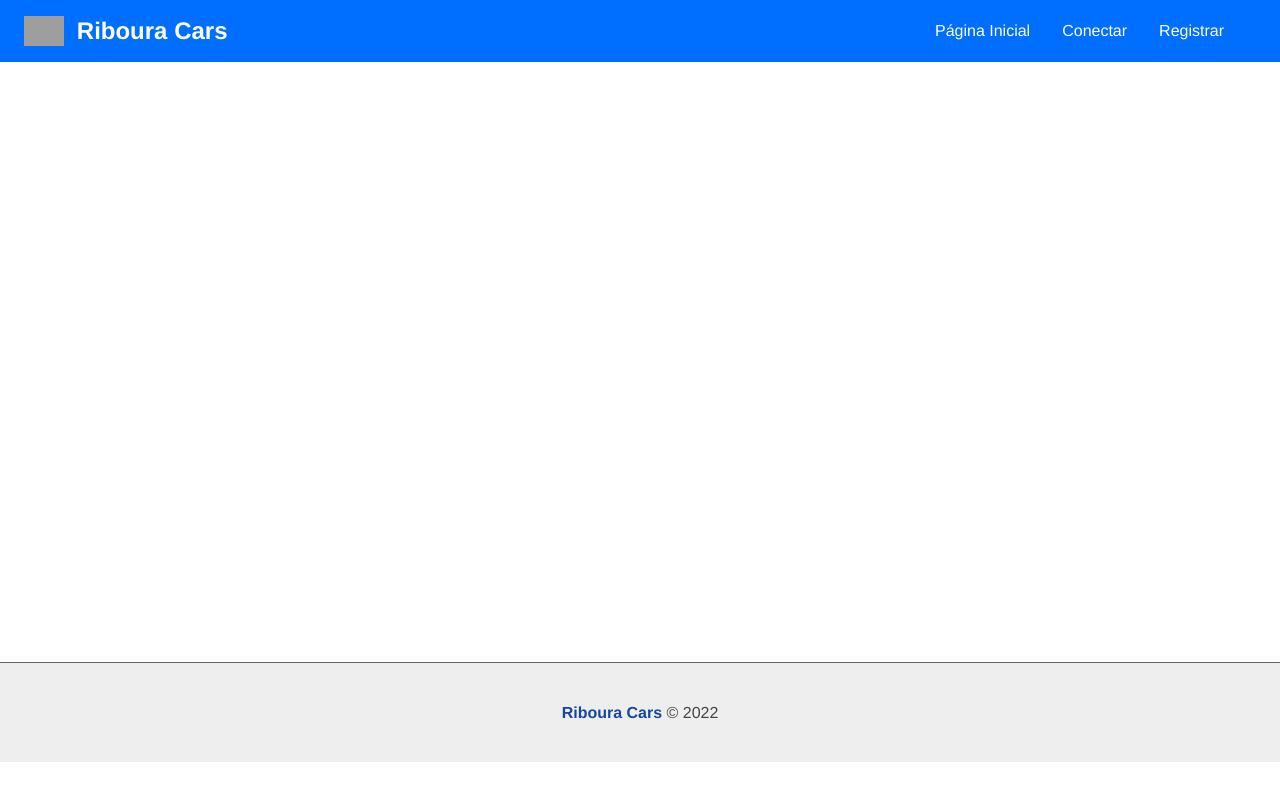
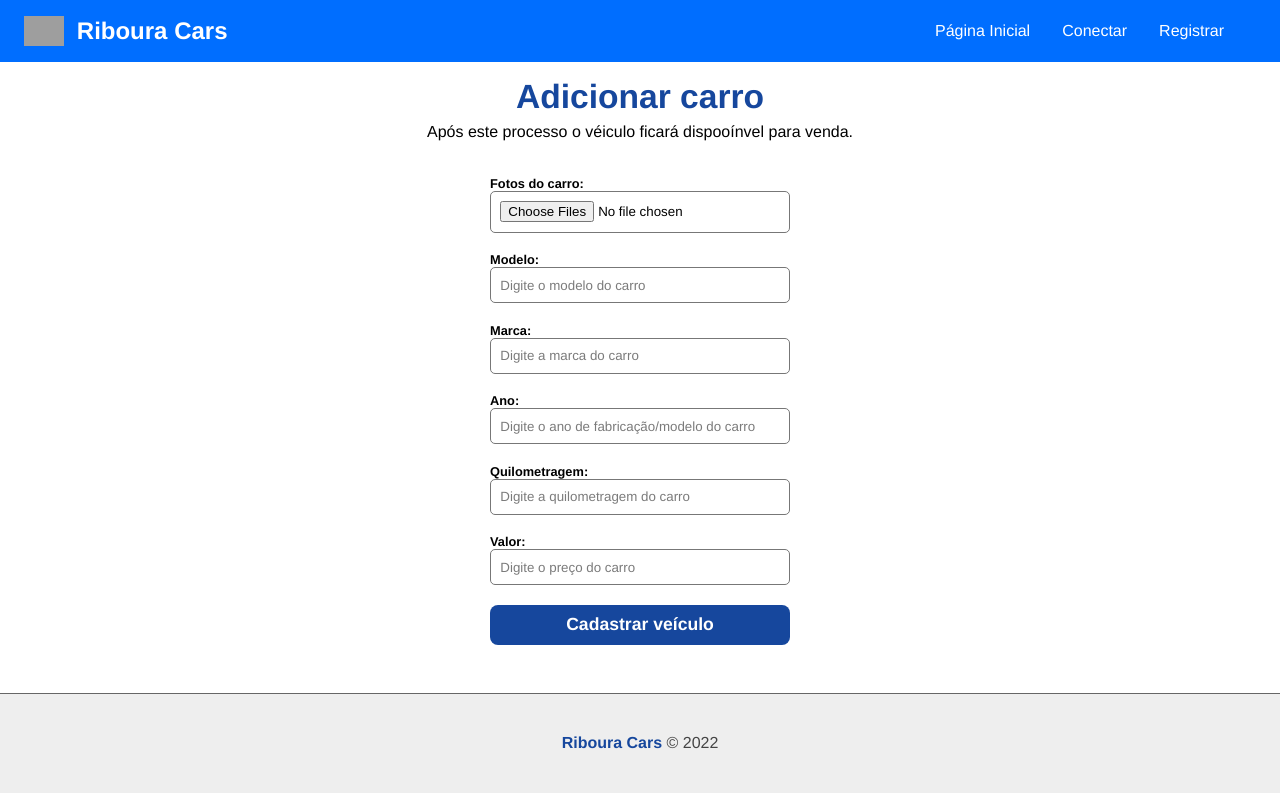
Before and after one commit to dlzzdev/riboura-vehicles, a React (Create React App) app in the folder web/: page /car/add in a window 1280 px wide. Built offline with nearby package versions, Linux system fonts and the light colour scheme; grey boxes are pictures that could not be loaded; the HTML template or start-up script is replaced by a standard one.

Commit message:
:sparkles: feat: Pagina de cadastro carro & dashboard meus carros

```diff
--- a/web/src/App.tsx
+++ b/web/src/App.tsx
@@ -6,6 +6,8 @@ import { Message } from "./components/layout/Message";
 import { Navbar } from "./components/layout/Navbar";
 import { Login } from "./components/pages/Auth/Login";
 import { Register } from "./components/pages/Auth/Register";
+import { AddCar } from "./components/pages/Car/AddCar";
+import { MyCars } from "./components/pages/Car/MyCars";
 import { Home } from "./components/pages/Home";
 import { Profile } from "./components/pages/User/Profile";
 import { UserProvider } from "./context/UserContext";
@@ -21,6 +23,8 @@ function App() {
             <Route path="/login/" element={<Login />} />
             <Route path="/register/" element={<Register />} />
             <Route path="/user/profile/" element={<Profile />} />
+            <Route path="/car/mycars/" element={<MyCars />} />
+            <Route path="/car/add/" element={<AddCar />} />
             <Route path="/" element={<Home />} />
           </Routes>
         </Container>
--- /dev/null
+++ b/web/src/components/form/CarForm.tsx
@@ -0,0 +1,105 @@
+import { useState } from "react";
+import { Input } from "./Input";
+import formStyles from "./Form.module.css";
+
+export const CarForm = ({ handleSubmit, carData, btnText }: any) => {
+  const [car, setCar] = useState(
+    carData || {
+      brand: "",
+      model: "",
+      year: "",
+      images: "",
+      milage: "",
+      price: "",
+    }
+  );
+  const [preview, setPreview] = useState([]);
+
+  function onFileChange(e: any) {
+    setPreview(Array.from(e.target.files));
+    setCar({ ...car, images: e.target.files });
+  }
+
+  function handleChange(e: any) {
+    setCar({ ...car, [e.target.name]: e.target.value });
+  }
+
+  function handleFormSubmit(e: any) {
+    e.preventDefault();
+    console.log(car);
+    handleSubmit(car);
+  }
+
+  return (
+    <form onSubmit={handleFormSubmit} className={formStyles.form_container}>
+      <div className={formStyles.preview_car_images}>
+        {preview.length > 0
+          ? preview.map((img: any, index: number) => (
+              <img
+                src={URL.createObjectURL(img)}
+                key={`${car.name}+${index}`}
+                alt={car.name}
+              />
+            ))
+          : car.images &&
+            Array.from(car.images).map((img: any, index: number) => {
+              return (
+                <img
+                  src={`${process.env.REACT_APP_API_URL}/images/cars/${img}`}
+                  key={`${car.name}+${index}`}
+                  alt={car.name}
+                />
+              );
+            })}
+      </div>
+      <Input
+        text="Fotos do carro"
+        type="file"
+        name="images"
+        handleOnChange={onFileChange}
+        multiple={true}
+      />
+      <Input
+        text="Modelo"
+        type="text"
+        name="model"
+        handleOnChange={handleChange}
+        placeholder="Digite o modelo do carro"
+        value={car.model || ""}
+      />
+      <Input
+        text="Marca"
+        type="text"
+        name="brand"
+        handleOnChange={handleChange}
+        placeholder="Digite a marca do carro"
+        value={car.brand || ""}
+      />
+      <Input
+        text="Ano"
+        type="text"
+        name="year"
+        handleOnChange={handleChange}
+        placeholder="Digite o ano de fabricação/modelo do carro"
+        value={car.year || ""}
+      />
+      <Input
+        text="Quilometragem"
+        type="text"
+        name="milage"
+        handleOnChange={handleChange}
+        placeholder="Digite a quilometragem do carro"
+        value={car.milage || ""}
+      />
+      <Input
+        text="Valor"
+        type="text"
+        name="price"
+        handleOnChange={handleChange}
+        placeholder="Digite o preço do carro"
+        value={car.price || ""}
+      />
+      <input type="submit" value={btnText} />
+    </form>
+  );
+};
--- a/web/src/components/form/Form.module.css
+++ b/web/src/components/form/Form.module.css
@@ -30,3 +30,15 @@
   color: #16479d;
   font-weight: bold;
 }
+
+.preview_car_images {
+  display: flex;
+  justify-content: center;
+  margin: 1em;
+}
+
+.preview_car_images img {
+  width: 100px;
+  height: 100px;
+  margin-left: 1em;
+}
--- a/web/src/components/layout/Navbar.tsx
+++ b/web/src/components/layout/Navbar.tsx
@@ -22,6 +22,9 @@ export const Navbar = () => {
         {authenticated ? (
           <>
             <li>
+              <Link to="/car/mycars">Meus carros</Link>
+            </li>
+            <li>
               <Link to="/user/profile">Perfil</Link>
             </li>
             <li onClick={logout}>Sair</li>
--- /dev/null
+++ b/web/src/components/pages/Car/AddCar.module.css
@@ -0,0 +1,8 @@
+.addcar_header {
+  text-align: center;
+  margin-bottom: 1.2em;
+}
+
+.addcar_header h1 {
+  margin-bottom: 0.2em;
+}
--- /dev/null
+++ b/web/src/components/pages/Car/AddCar.tsx
@@ -0,0 +1,53 @@
+import styles from "./AddCar.module.css";
+import api from "../../../utils/api";
+import { useState } from "react";
+import { useNavigate } from "react-router-dom";
+import UseFlashMessage from "../../../hooks/UseFlashMessage";
+import { CarForm } from "../../form/CarForm";
+
+export const AddCar = () => {
+  const { SetFlashMessage } = UseFlashMessage();
+  const [token] = useState(localStorage.getItem("token"));
+  const navigate = useNavigate();
+
+  async function RegisterCar(car: any) {
+    let msgType = "success";
+
+    const formData = new FormData();
+    await Object.keys(car).forEach((key) => {
+      if (key === "images") {
+        for (let i = 0; i < car[key].length; i++) {
+          formData.append(`images`, car[key][i]);
+        }
+      } else {
+        formData.append(key, car[key]);
+      }
+    });
+
+    await api
+      .post("/cars/create", formData, {
+        headers: {
+          Authorization: `Bearer ${token}`,
+          "Content-Type": "multipart/form-data",
+        },
+      })
+      .then((response) => {
+        SetFlashMessage(response.data.message, msgType);
+        navigate("/car/mycars");
+      })
+      .catch((err) => {
+        msgType = "error";
+        SetFlashMessage(err.response.data.message, msgType);
+      });
+  }
+
+  return (
+    <section>
+      <div className={styles.addcar_header}>
+        <h1>Adicionar carro</h1>
+        <p>Após este processo o véiculo ficará dispooínvel para venda.</p>
+      </div>
+      <CarForm handleSubmit={RegisterCar} btnText="Cadastrar veículo" />
+    </section>
+  );
+};
--- /dev/null
+++ b/web/src/components/pages/Car/Dashboard.module.css
@@ -0,0 +1,83 @@
+.carslist_header {
+  display: flex;
+  justify-content: space-between;
+  align-items: center;
+  margin-bottom: 2em;
+}
+
+.carslist_header h1 {
+  margin: 0;
+}
+
+.carslist_header a {
+  text-decoration: none;
+  background-color: #16479d;
+  color: #fff;
+  font-weight: bold;
+  cursor: pointer;
+  transition: 0.5s;
+  padding: 0.5em 0.8em;
+  border-radius: 5px;
+  border: 2px solid #16479d;
+}
+
+.carslist_header a:hover {
+  background-color: transparent;
+  color: #16479d;
+}
+
+.carslist_container {
+  display: flex;
+  flex-direction: column;
+}
+
+.carlist_row {
+  border-bottom: 1px solid #16479d;
+  padding: 1em;
+  margin: 1em;
+  display: flex;
+  align-items: center;
+  width: 100%;
+}
+
+.carlist_row img {
+  margin-right: 1em;
+}
+
+.carlist_row span {
+  min-width: 100px;
+}
+
+.actions {
+  margin-left: auto;
+}
+
+.actions a,
+.actions button {
+  text-decoration: none;
+  color: #16479d;
+  border: 2px solid #16479d;
+  border-radius: 5px;
+  padding: 7px 12px;
+  background-color: #fff;
+  margin-left: 1em;
+  cursor: pointer;
+  transition: 0.3s;
+  font-size: 12px;
+}
+
+.actions a:hover,
+.actions button:hover {
+  background-color: #16479d;
+  color: #fff;
+}
+
+.actions .conclude_btn {
+  color: #25b456;
+  border-color: #25b456;
+}
+
+.actions .conclude_btn:hover {
+  color: #fff;
+  background-color: #25b456;
+}
--- /dev/null
+++ b/web/src/components/pages/Car/MyCars.tsx
@@ -0,0 +1,65 @@
+import { useState, useEffect } from "react";
+import { Link } from "react-router-dom";
+import UseFlashMessage from "../../../hooks/UseFlashMessage";
+import { RoundedImage } from "../../layout/RoundedImage";
+import styles from "./Dashboard.module.css";
+import api from "../../../utils/api";
+
+export const MyCars = () => {
+  const [cars, setCars] = useState<any[]>([]);
+  const [token] = useState(localStorage.getItem("token") || "");
+  const { SetFlashMessage } = UseFlashMessage();
+
+  useEffect(() => {
+    api
+      .get("/cars/mycars", {
+        headers: {
+          Authorization: `Bearer ${token}`,
+        },
+      })
+      .then((response) => {
+        setCars(response.data.cars);
+      })
+      .catch((err) => {
+        SetFlashMessage(err.response.data.message, "error");
+      });
+  }, [SetFlashMessage, token]);
+
+  return (
+    <section>
+      <div className={styles.carslist_header}>
+        <h1>Meus carros</h1>
+        <Link to="/car/add">Adicionar carro</Link>
+      </div>
+      <div className={styles.carslist_container}>
+        {cars.length > 0 &&
+          cars.map((car) => (
+            <div className={styles.carlist_row} key={car._id}>
+              <RoundedImage
+                src={`${process.env.REACT_APP_API}/images/cars/${car.images[0]}`}
+                alt={car.name}
+                width="px75"
+              />
+              <span className="bold">{car.model}</span>
+              <div className={styles.actions}>
+                {car.available ? (
+                  <>
+                    {car.buyer && (
+                      <button className={styles.conclude_btn}>
+                        Concluir venda
+                      </button>
+                    )}
+                    <Link to={`/car/edit/${car._id}`}>Editar</Link>
+                    <button>Excluir</button>
+                  </>
+                ) : (
+                  <p>Carro vendido</p>
+                )}
+              </div>
+            </div>
+          ))}
+        {cars.length === 0 && <p>Você não possui carros cadastrados.</p>}
+      </div>
+    </section>
+  );
+};
```
